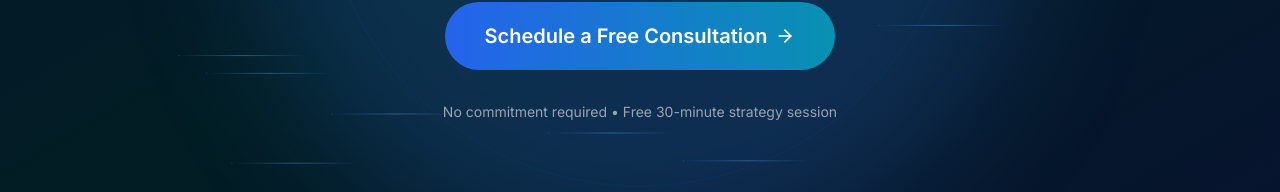
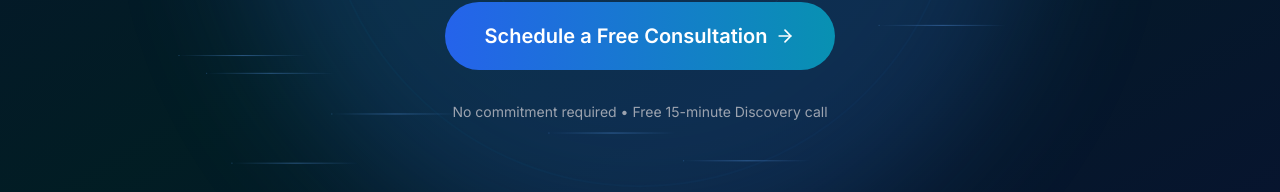
Before and after one commit to nexaadviaory/nexadvisory-site1, a React (Vite) app: page / in a window 1280 px wide. Shown: the part 4256-4448 px from the top of the page. Built offline with nearby package versions, Linux system fonts and the light colour scheme.

Commit message:
Update CTA.tsx

```diff
--- a/src/components/CTA.tsx
+++ b/src/components/CTA.tsx
@@ -73,7 +73,7 @@ export default function CTA() {
         </button>
 
         <div className="mt-8 text-gray-400 text-sm">
-          No commitment required • Free 30-minute strategy session
+          No commitment required • Free 15-minute Discovery call
         </div>
       </div>
 
```
